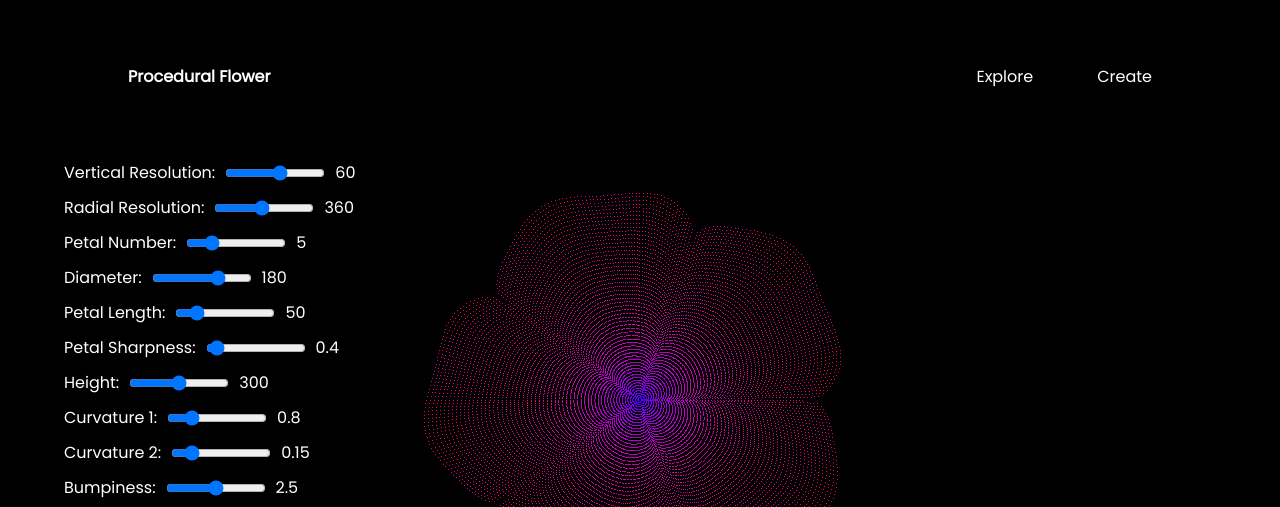
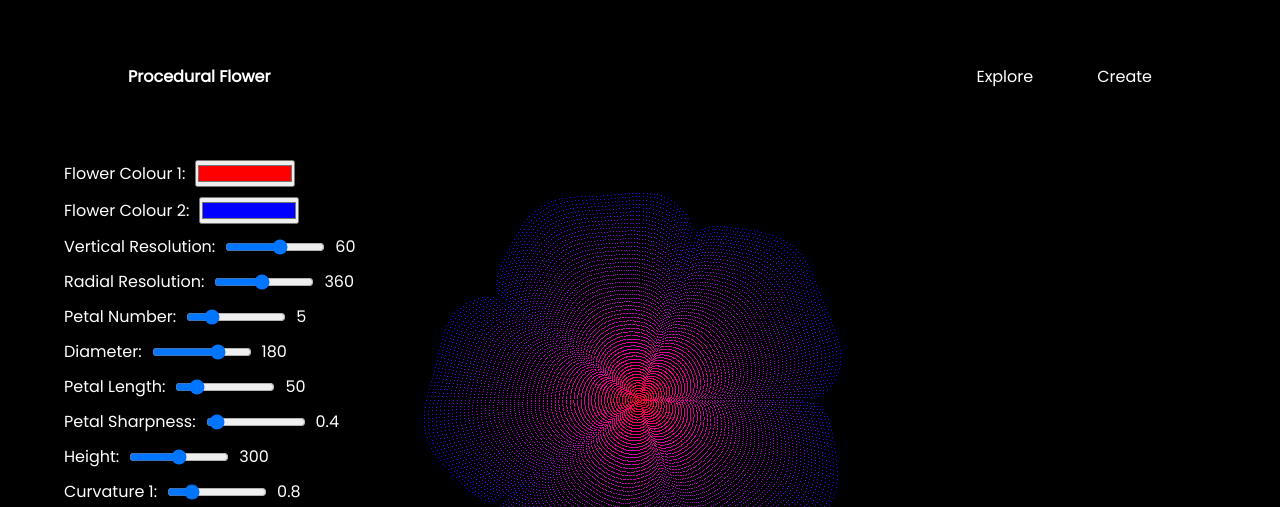
Before and after one commit to stuartkbrown/Procedural-Flower, a website built with Vite: page index.html in a window 1280 px wide. Shown: the top 507 px of the page. Built offline with nearby package versions, Linux system fonts and the light colour scheme; animation ran at ten frames a second.

Commit message:
Added colour pickers for changing flower gradient

```diff
--- a/index.html
+++ b/index.html
@@ -21,6 +21,16 @@
       </ul>
     </nav>
     <div class="controls">
+      <div class="control-group">
+        <label for="flowerColourPicker">Flower Colour 1:</label>
+        <input type="color" id="flowerColourPicker" value="#ff0000" />
+      </div>
+
+      <div class="control-group">
+        <label for="flowerColourPicker2">Flower Colour 2:</label>
+        <input type="color" id="flowerColourPicker2" value="#0000ff" />
+      </div>
+
       <div class="control-group">
         <label for="verticalResolutionSlider">Vertical Resolution:</label>
         <input
--- a/main.js
+++ b/main.js
@@ -55,15 +55,22 @@ function createVertices() {
   positions.length = 0;
   colors.length = 0;
 
+  // Get the colors from the color pickers
+  const flowerColorPicker = document.getElementById("flowerColourPicker");
+  const color1 = new THREE.Color(flowerColorPicker.value);
+
+  const flowerColorPicker2 = document.getElementById("flowerColourPicker2");
+  const color2 = new THREE.Color(flowerColorPicker2.value);
+
   for (let theta = 0; theta < numThetaSteps; theta += 1) {
     for (let phi = 0; phi < numPhiSteps; phi += 1) {
       const vertex = calculateVertex(theta, phi);
       positions.push(vertex.x, vertex.y, vertex.z);
 
-      // Color based on z-coordinate
-      const color = new THREE.Color(0xffffff);
-      color.setRGB((vertex.z + 200) / 400, 0, 1 - (vertex.z + 200) / 400);
-      colors.push(color.r, color.g, color.b);
+      // Adjust the interpolation parameter based on the loop indices
+      const t = theta / numThetaSteps; // Normalize phi to [0, 1]
+      const lerpedColor = color1.clone().lerp(color2, t);
+      colors.push(lerpedColor.r, lerpedColor.g, lerpedColor.b);
     }
   }
 
@@ -92,6 +99,12 @@ const curvature1Slider = document.getElementById("curvature1Slider");
 const curvature2Slider = document.getElementById("curvature2Slider");
 const bumpinessSlider = document.getElementById("bumpinessSlider");
 const bumpNumberSlider = document.getElementById("bumpNumberSlider");
+
+// Set up color picker
+const flowerColorPicker = document.getElementById("flowerColourPicker");
+flowerColorPicker.addEventListener("input", createVertices);
+const flowerColorPicker2 = document.getElementById("flowerColourPicker2");
+flowerColorPicker2.addEventListener("input", createVertices);
 
 // Function to update parameters based on slider values
 function updateParameters() {
```
